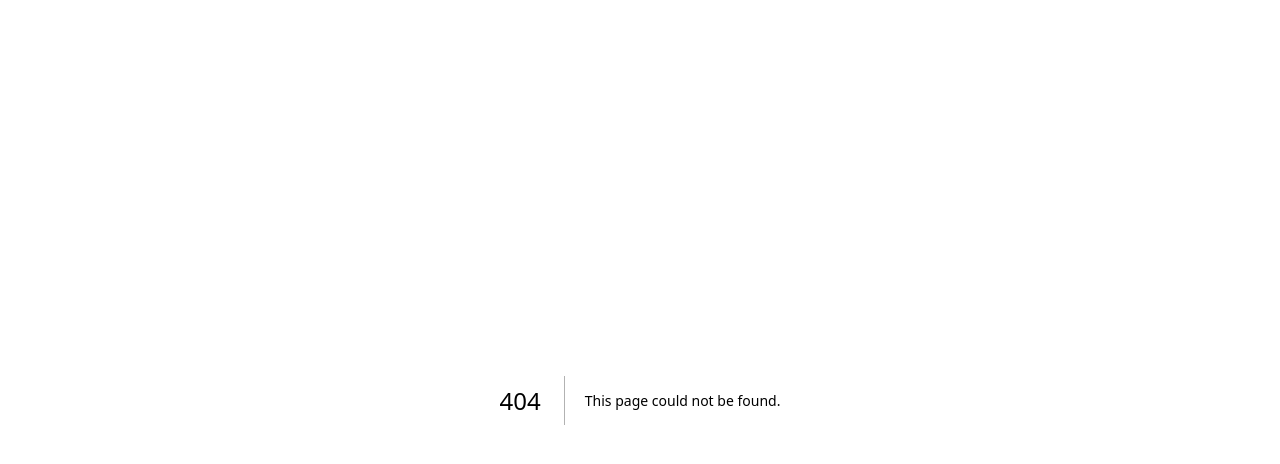
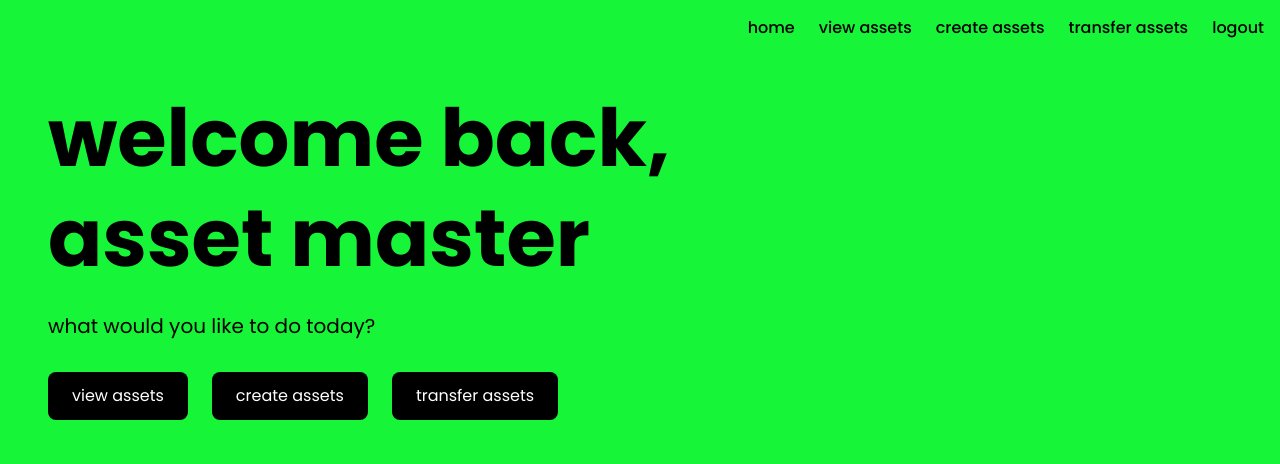
Before and after one commit to nonvegetable/assero, a Next.js app in the folder assero-frontend/: page /dashboard in a window 1280 px wide. Before the commit this address had no page. Shown: the top 464 px of the page. Built offline with nearby package versions, Linux system fonts and the light colour scheme.

Commit message:
dasboard added

```diff
--- /dev/null
+++ b/assero-frontend/src/app/dashboard/page.tsx
@@ -0,0 +1,5 @@
+import DashboardPage from "@/pages/dashboardpage";
+
+export default function Dashboard() {
+  return <DashboardPage />;
+}
--- /dev/null
+++ b/assero-frontend/src/components/dashboard/dashboard.tsx
@@ -0,0 +1,79 @@
+"use client";
+import React, { useState } from "react";
+import { motion } from "framer-motion";
+import Link from "next/link";
+
+const Dashboard = () => {
+  const [isHovered, setIsHovered] = useState(false);
+
+  return (
+    <div className="min-h-screen bg-[#17F538] text-black overflow-hidden">
+      {/* Navbar */}
+      <motion.nav
+        initial={{ y: -100 }}
+        animate={{ y: 0 }}
+        transition={{ duration: 0.8, ease: "easeOut" }}
+        className="flex justify-end p-4 space-x-4 md:space-x-6 text-black font-medium"
+      >
+        {[
+          { label: "home", href: "/" },
+          { label: "view assets", href: "/view-asset" },
+          { label: "create assets", href: "/create-asset" },
+          { label: "transfer assets", href: "/transfer-asset" },
+          { label: "logout", href: "/logout" }, // You can handle logout later
+        ].map((item, index) => (
+          <motion.div
+            key={item.label}
+            initial={{ opacity: 0, y: -20 }}
+            animate={{ opacity: 1, y: 0 }}
+            transition={{ delay: index * 0.2 }}
+            whileHover={{ scale: 1.1 }}
+            className="text-sm md:text-base hover:underline"
+          >
+            <Link href={item.href}>{item.label}</Link>
+          </motion.div>
+        ))}
+      </motion.nav>
+
+      {/* Main Dashboard Content */}
+      <div className="flex flex-col items-start justify-start h-[calc(100vh-64px)] px-4 md:px-12 py-8">
+        <motion.h1
+          initial={{ x: -1000 }}
+          animate={{ x: 0 }}
+          transition={{
+            type: "spring",
+            damping: 20,
+            stiffness: 100,
+            duration: 1,
+          }}
+          className="text-[2.5rem] md:text-[4.5rem] lg:text-[5rem] font-bold text-left leading-tight mb-6"
+        >
+          welcome back, <br />
+            asset master
+        </motion.h1>
+
+        <p className="text-lg md:text-xl mb-8">what would you like to do today?</p>
+
+        <div className="flex flex-wrap gap-6">
+          <Link href="/view-asset">
+            <button className="bg-black text-white px-6 py-3 rounded-lg hover:opacity-80 transition">
+              view assets
+            </button>
+          </Link>
+          <Link href="/create-asset">
+            <button className="bg-black text-white px-6 py-3 rounded-lg hover:opacity-80 transition">
+              create assets
+            </button>
+          </Link>
+          <Link href="/transfer-asset">
+            <button className="bg-black text-white px-6 py-3 rounded-lg hover:opacity-80 transition">
+              transfer assets
+            </button>
+          </Link>
+        </div>
+      </div>
+    </div>
+  );
+};
+
+export default Dashboard;
--- a/assero-frontend/src/components/homepage/choose_us.tsx
+++ b/assero-frontend/src/components/homepage/choose_us.tsx
@@ -14,20 +14,20 @@ const WhyChooseUs = () => {
 
   const points = [
     {
-      title: "made by the best developer in all mankind",
-      description: "Our platform is crafted with utmost expertise, precision, and innovation by a world-class developer."
+      title: "made by the vighnesh palande",
+      description: "you have no reason to doubt him. he's a super nice guy"
+    },
+    {
+      title: "i want marks",
+      description: "i worked har for this. please give me marks."
     },
     {
       title: "blockchain is good",
-      description: "Blockchain technology provides transparency, immutability, and security, making asset management efficient and trustworthy."
+      description: "blockchain technology provides transparency, immutability, and security, making asset management efficient and trustworthy."
     },
     {
       title: "super futuristic",
-      description: "We are ahead of the curve, leveraging cutting-edge technology to build solutions for the future."
-    },
-    {
-      title: "give me marks",
-      description: "This platform represents a technical marvel and an academic achievement, designed to impress."
+      description: "this ahead of the curve, leveraging cutting-edge technology to build solutions for the future."
     }
   ];
 
--- a/assero-frontend/src/components/homepage/home.tsx
+++ b/assero-frontend/src/components/homepage/home.tsx
@@ -46,16 +46,8 @@ const Home = () => {
           }}
           className="text-[2.5rem] md:text-[4.5rem] lg:text-[6.75rem] font-bold text-left leading-tight"
         >
-          welcome to{" "}
-          <motion.span
-            onHoverStart={() => setIsHovered(true)}
-            onHoverEnd={() => setIsHovered(false)}
-            className={`transition-all duration-300 ${
-              isHovered ? "font-dancing-script font-normal" : ""
-            }`}
-          >
-            next <br /> generation
-          </motion.span>{" "}
+          welcome to next <br />
+          generation
           asset management
         </motion.h1>
       </div>
--- /dev/null
+++ b/assero-frontend/src/pages/dashboardpage.tsx
@@ -0,0 +1,7 @@
+import Dashboard from "@/components/dashboard/dashboard";
+
+export default function DashboardPage() {
+  return (
+    <Dashboard />
+  );
+}
```
